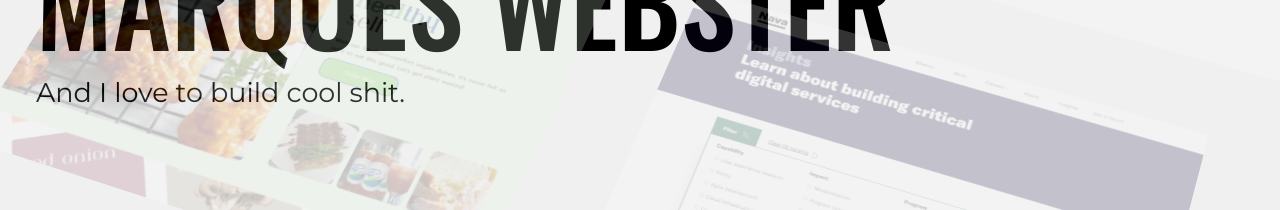
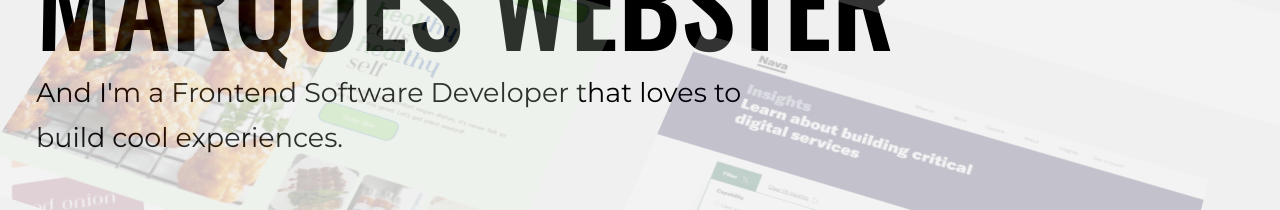
Before and after one commit to mqwebster/mqwebster, a Next.js app: page / in a window 1280 px wide. Shown: the part 374-584 px from the top of the page. Built offline with nearby package versions, Linux system fonts and the light colour scheme; no server answers.

Commit message:
updated content

```diff
--- a/app/components/sections/Home.tsx
+++ b/app/components/sections/Home.tsx
@@ -18,7 +18,7 @@ export const Header = () => {
       <span className="font-body type-preset-base">{`Hey, I'm...`}</span>
       <h1 className="font-title type-preset-1">Marques Webster</h1>
       <p className="font-body type-preset-lg max-w-2xl">
-        And I love to build cool shit.
+        {`And I'm a Frontend Software Developer that loves to build cool experiences.`}
       </p>
     </div>
   );
```
